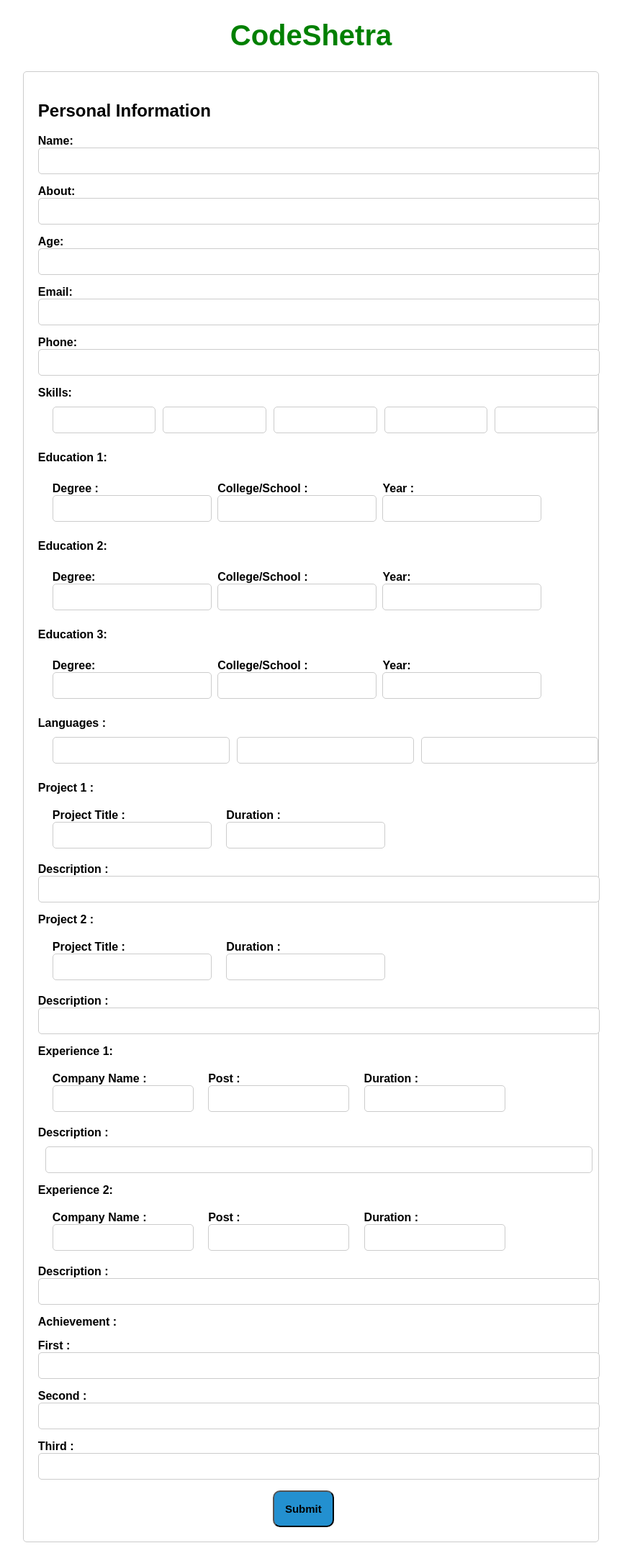
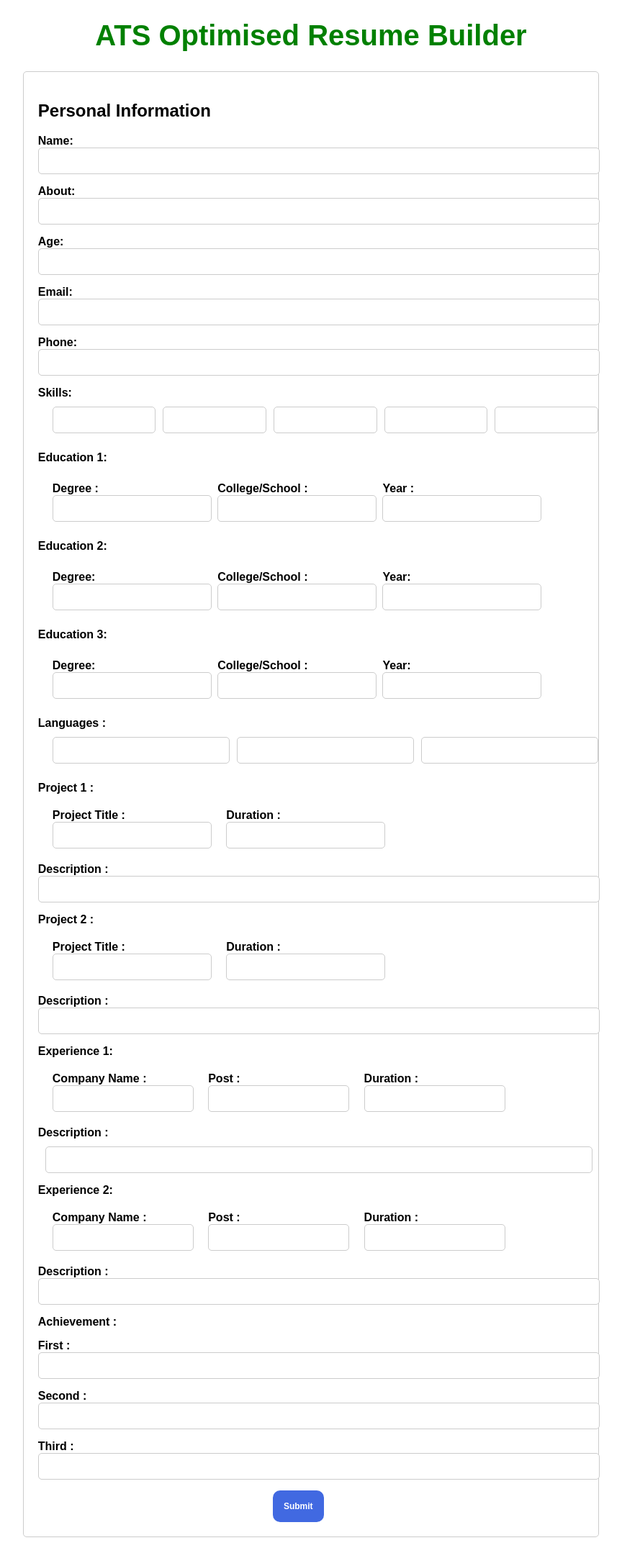
Before and after one commit to RynoCODE/codeshetra-django, a Django app: page /resume/ in a window 1280 px wide. Shown: the whole page at 72% size, without its empty margins (208-1072 px from the left). Run offline with Django 5.2, Linux system fonts and the light colour scheme; parts of the project's set-up code (start-up, migrations or seed data) failed here and were passed over.

Commit message:
resume templated updated

```diff
--- a/app/templates/resume-index.html
+++ b/app/templates/resume-index.html
@@ -67,10 +67,16 @@
 		.btn1 {
 			margin-left: 43%;
 			padding: 15px 15px;
-			font-size: 15px;
+			font-size: 12px;
 			font-weight: bold;
-			background-color: rgb(35, 144, 208);
+			background-color: royalblue;
 			border-radius: 10px;
+			border: none;
+			color: #fff;
+		}
+		.btn1:hover{
+			background-color: rgb(54, 90, 198);
+			color: #fff;
 		}
 
 		/* You can add more styles as needed */
@@ -78,7 +84,7 @@
 </head>
 
 <body>
-	<h1 style="text-align: center; color:green; font-size:40px; ">CodeShetra</h1>
+	<h1 style="text-align: center; color:green; font-size:40px; ">ATS Optimised Resume Builder</h1>
 
 	<form action="{% url 'resume' %}" method="post">
 		{% csrf_token %}
```
Also changed, not shown: app/templates/lobby.html (+24 -4 lines), app/templates/resume.html (+8 -2 lines).
